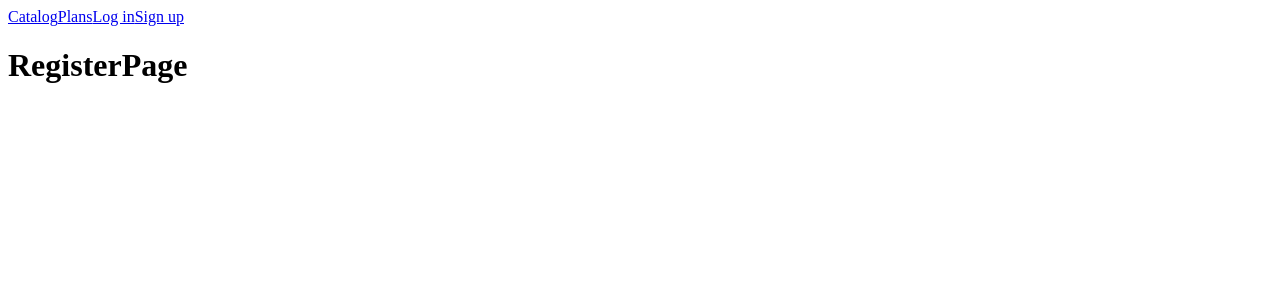
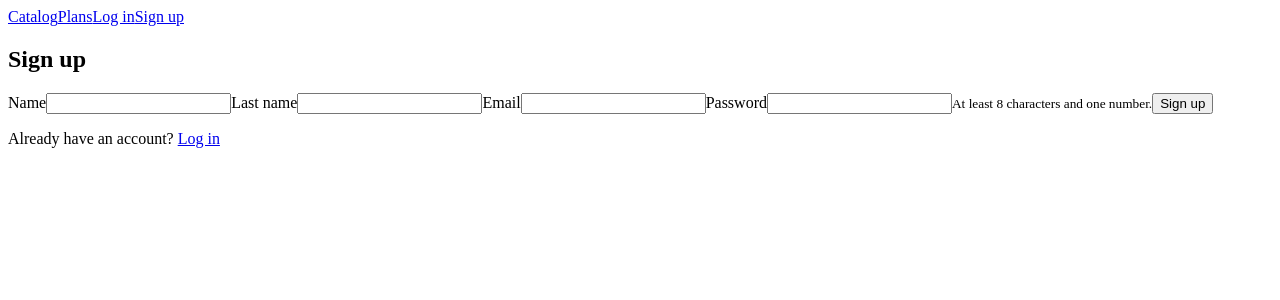
Before and after one commit to montse1113/Streamia-Proyect, a React (Vite) app in the folder frontend/: page /register in a window 1280 px wide. Shown: the top 300 px of the page. Built offline with nearby package versions, Linux system fonts and the light colour scheme.

Commit message:
feat(auth): add register page that logs in after sign up (#38)

```diff
--- a/frontend/src/api/http.ts
+++ b/frontend/src/api/http.ts
@@ -17,7 +17,7 @@ async function getErrorMessage(response: Response) {
 
     // 400: list of errors
     if (Array.isArray(body.errors)) {
-      return body.errors.map((error: { message: string }) => error.message).join(' ')
+      return body.errors.map((error: { message: string }) => error.message).join('. ')
     }
 
     // 401, 404, 409...: one message
--- a/frontend/src/pages/RegisterPage.tsx
+++ b/frontend/src/pages/RegisterPage.tsx
@@ -1,3 +1,94 @@
+import { useState, type SubmitEvent } from 'react'
+import { Link, useNavigate } from 'react-router-dom'
+import { register } from '../api/auth'
+import { useAuth } from '../context/AuthContext' // Access the login function from AuthContext to log in after registering
+
 export function RegisterPage() {
-  return <h1>RegisterPage</h1>
+  const { login } = useAuth()
+  const navigate = useNavigate()
+
+  const [name, setName] = useState('')
+  const [lastName, setLastName] = useState('')
+  const [email, setEmail] = useState('')
+  const [password, setPassword] = useState('')
+  const [error, setError] = useState<string | null>(null)
+  const [isSubmitting, setIsSubmitting] = useState(false)
+
+  async function handleSubmit(event: SubmitEvent<HTMLFormElement>) {
+    event.preventDefault()
+    setError(null)
+    setIsSubmitting(true)
+
+    try {
+      await register({ name, lastName, email, password })
+      // the account was created, so we log in with the same data
+      await login({ email, password })
+      navigate('/catalog')
+    } catch (err) {
+      // invalid data (400), email already registered (409) or no connection
+      setError(err instanceof Error ? err.message : 'Something went wrong. Please try again later.')
+    } finally {
+      setIsSubmitting(false)
+    }
+  }
+
+  return (
+    <section>
+      <h1>Sign up</h1>
+
+      <form onSubmit={handleSubmit}>
+        <label htmlFor="name">Name</label>
+        <input
+          id="name"
+          type="text"
+          autoComplete="given-name"
+          value={name}
+          onChange={(event) => setName(event.target.value)}
+          required
+        />
+
+        <label htmlFor="lastName">Last name</label>
+        <input
+          id="lastName"
+          type="text"
+          autoComplete="family-name"
+          value={lastName}
+          onChange={(event) => setLastName(event.target.value)}
+          required
+        />
+
+        <label htmlFor="email">Email</label>
+        <input
+          id="email"
+          type="email"
+          autoComplete="email"
+          value={email}
+          onChange={(event) => setEmail(event.target.value)}
+          required
+        />
+
+        <label htmlFor="password">Password</label>
+        <input
+          id="password"
+          type="password"
+          autoComplete="new-password"
+          aria-describedby="password-hint"
+          value={password}
+          onChange={(event) => setPassword(event.target.value)}
+          required
+        />
+        <small id="password-hint">At least 8 characters and one number.</small>
+
+        {error && <p role="alert">{error}</p>}
+
+        <button type="submit" disabled={isSubmitting}>
+          {isSubmitting ? 'Creating account...' : 'Sign up'}
+        </button>
+      </form>
+
+      <p>
+        Already have an account? <Link to="/login">Log in</Link>
+      </p>
+    </section>
+  )
 }
```
